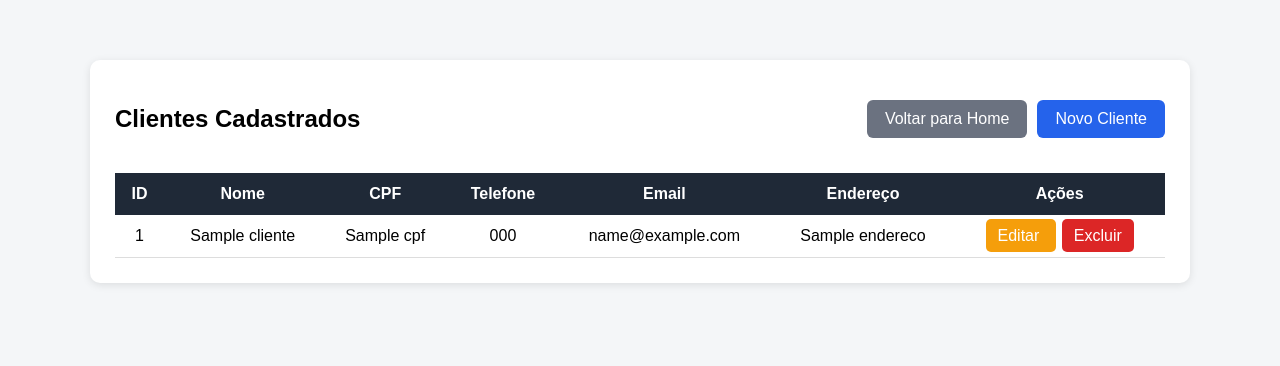
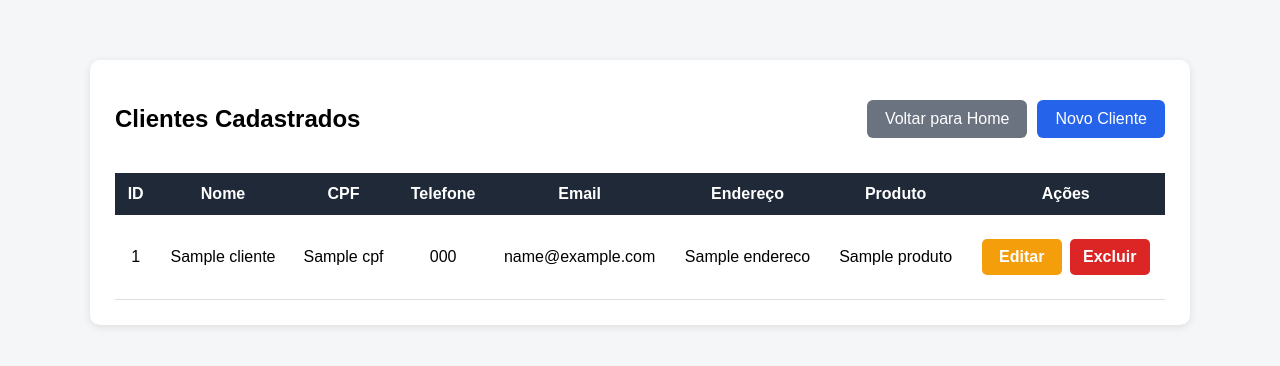
Before and after one commit to isaaclkt/sistema-assistencia-tecnica, a Flask app: template templates/gerenciar_clientes.html in a window 1280 px wide. Shown: the part 164-530 px from the top of the page. Run offline with Flask 3, Linux system fonts and the light colour scheme; the template is opened without the code that fills it: most values are stand-ins (such as "Sample title", 1, 10 or a date in 2020).

Commit message:
Adiciona produto nos clientes

```diff
--- a/templates/editar_clientes.html
+++ b/templates/editar_clientes.html
@@ -148,6 +148,11 @@
                 <textarea name="endereco" required>{{ cliente['endereco'] }}</textarea>
             </div>
 
+            <div class="form-group">
+                <label>Produto</label>
+                <textarea name="produto" required>{{ cliente['produto'] }}</textarea>
+            </div>
+
             <div class="botoes">
                 <button type="submit">Salvar Alterações</button>
                 <a href="/cadastro" class="voltar">Voltar</a>
--- a/templates/gerenciar_clientes.html
+++ b/templates/gerenciar_clientes.html
@@ -65,31 +65,45 @@
             padding: 12px;
             border-bottom: 1px solid #ddd;
             text-align: center;
+            vertical-align: middle;
         }
 
         tr:hover {
             background-color: #f9fafb;
         }
 
+        /* Coluna de ações */
+        td:last-child {
+            display: flex;
+            justify-content: center;
+            align-items: center;
+            gap: 8px;
+            min-height: 60px;
+        }
+
+        .editar,
+        .excluir {
+            display: inline-flex;
+            align-items: center;
+            justify-content: center;
+            width: 80px;
+            height: 36px;
+            color: white;
+            border-radius: 5px;
+            text-decoration: none;
+            font-weight: bold;
+        }
+
         .editar {
             background-color: #f59e0b;
-            color: white;
-            padding: 8px 12px;
-            border-radius: 5px;
-            text-decoration: none;
-            margin-right: 6px;
+        }
+
+        .editar:hover {
+            background-color: #d97706;
         }
 
         .excluir {
             background-color: #dc2626;
-            color: white;
-            padding: 8px 12px;
-            border-radius: 5px;
-            text-decoration: none;
-        }
-
-        .editar:hover {
-            background-color: #d97706;
         }
 
         .excluir:hover {
@@ -102,7 +116,7 @@
 
         .btn-home:hover {
             background-color: #4b5563;
-    }
+        }
     </style>
 </head>
 
@@ -140,6 +154,7 @@
                     <th>Telefone</th>
                     <th>Email</th>
                     <th>Endereço</th>
+                    <th>Produto</th>
                     <th>Ações</th>
                 </tr>
             </thead>
@@ -153,6 +168,7 @@
                     <td>{{ cliente['telefone'] }}</td>
                     <td>{{ cliente['email'] }}</td>
                     <td>{{ cliente['endereco'] }}</td>
+                    <td>{{ cliente['produto'] }}</td>
 
                     <td>
                         <a href="/clientes/atualizar/{{ cliente['id'] }}" class="editar">
```
Also changed, not shown: templates/adicionar_clientes.html (+6 -1 lines).
